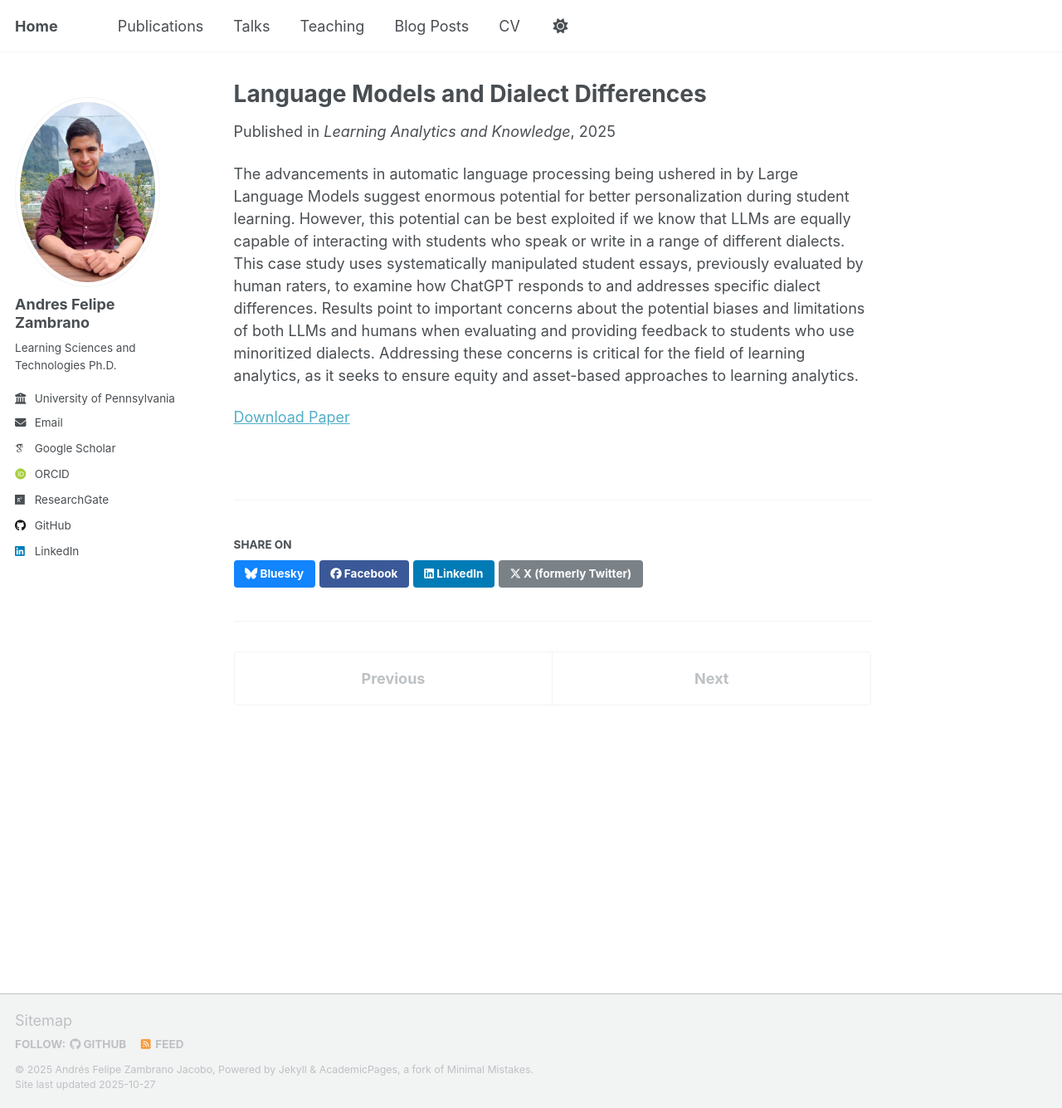
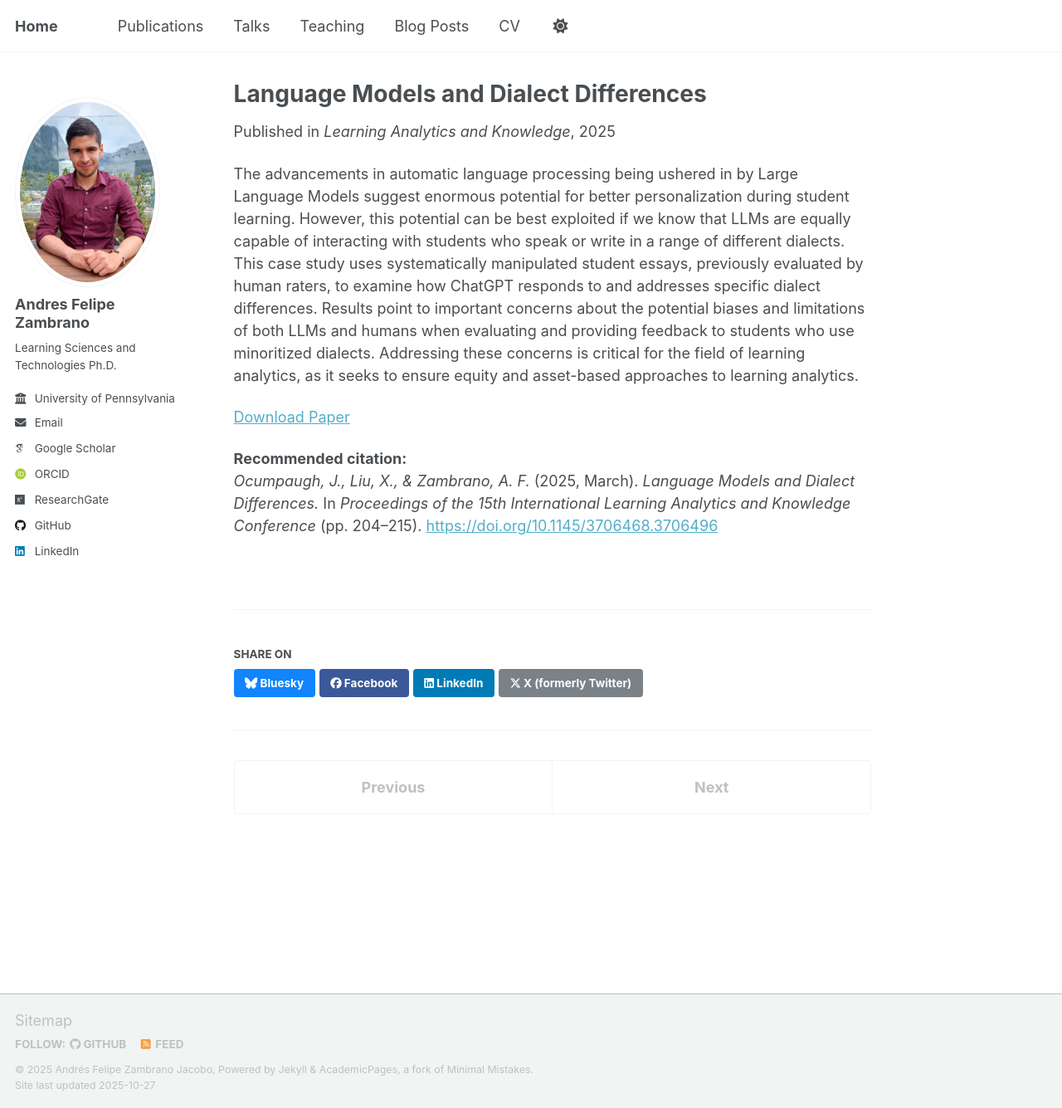
Before and after one commit to afzambrano/afzambrano.github.io, a Jekyll site: the page built from _publications/2025-lak-diallects.md, in a window 1280 px wide and 1335 px high. Shown: the whole window at 83% size. Built offline with Jekyll 4.4.1, drawn with Linux system fonts in a browser that asks for light colours; some web fonts are replaced; a script that is not in the unit is left out.

Commit message:
Update 2025-lak-diallects.md

```diff
--- a/_publications/2025-lak-diallects.md
+++ b/_publications/2025-lak-diallects.md
@@ -12,3 +12,9 @@ paperurl: 'https://dl.acm.org/doi/full/10.1145/3706468.3706496'
 The advancements in automatic language processing being ushered in by Large Language Models suggest enormous potential for better personalization during student learning. However, this potential can be best exploited if we know that LLMs are equally capable of interacting with students who speak or write in a range of different dialects. This case study uses systematically manipulated student essays, previously evaluated by human raters, to examine how ChatGPT responds to and addresses specific dialect differences. Results point to important concerns about the potential biases and limitations of both LLMs and humans when evaluating and providing feedback to students who use minoritized dialects. Addressing these concerns is critical for the field of learning analytics, as it seeks to ensure equity and asset-based approaches to learning analytics.
 
 [Download Paper](https://dl.acm.org/doi/full/10.1145/3706468.3706496)
+
+<b>Recommended citation:</b><br>
+<i>Ocumpaugh, J., Liu, X., & Zambrano, A. F.</i> (2025, March).
+<i>Language Models and Dialect Differences.</i>
+In <i>Proceedings of the 15th International Learning Analytics and Knowledge Conference</i> (pp. 204–215).
+<a href="https://doi.org/10.1145/3706468.3706496">https://doi.org/10.1145/3706468.3706496</a>
```
